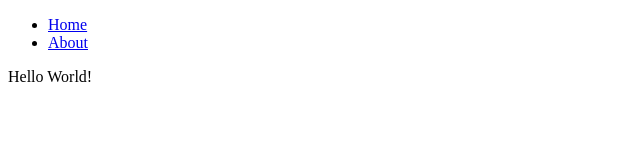
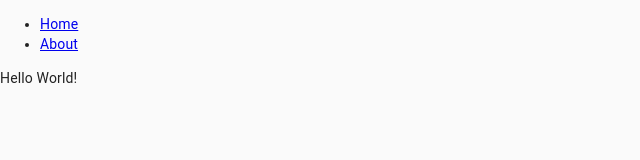
Before and after one commit to giannisp/react-boilerplate, a React app: page / in a window 1280 px wide. Shown: the top 160 px of the page, without its empty margins (0-640 px from the left). Built offline with nearby package versions, Linux system fonts and the light colour scheme.

Commit message:
Use mui Grid and CSS normalize

```diff
--- a/src/components/App.js
+++ b/src/components/App.js
@@ -5,6 +5,7 @@
 import React from 'react';
 import { BrowserRouter as Router, Switch, Route } from 'react-router-dom';
 import Helmet from 'react-helmet';
+import { CssBaseline, Grid } from '@material-ui/core';
 
 import Navigation from './Navigation';
 import About from '../pages/About';
@@ -14,17 +15,17 @@ import NotFound from '../pages/NotFound';
 function App() {
   return (
     <Router>
-      <div>
-        <Helmet titleTemplate="%s - React Boilerplate" />
+      <CssBaseline />
+      <Helmet titleTemplate="%s - React Boilerplate" />
+      <Navigation />
 
-        <Navigation />
-
+      <Grid xs={12}>
         <Switch>
           <Route exact path="/about" component={About} />
           <Route exact path="/" component={Home} />
           <Route component={NotFound} />
         </Switch>
-      </div>
+      </Grid>
     </Router>
   );
 }
```
